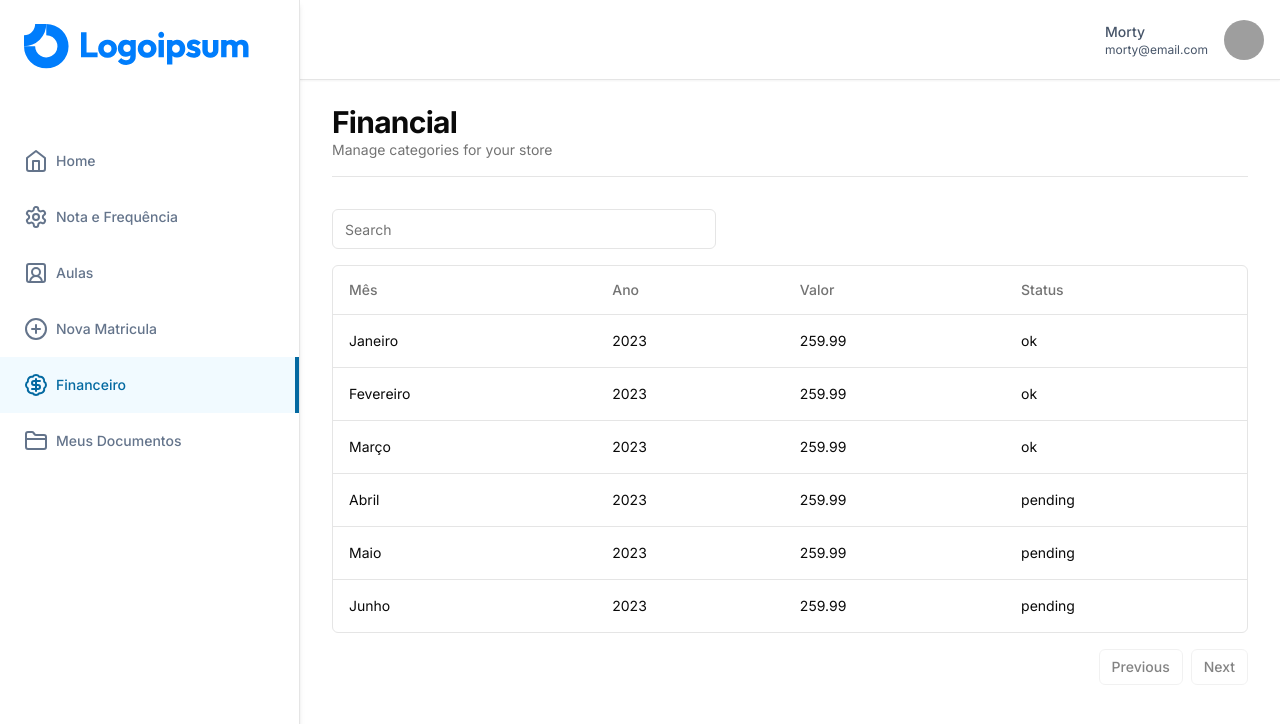
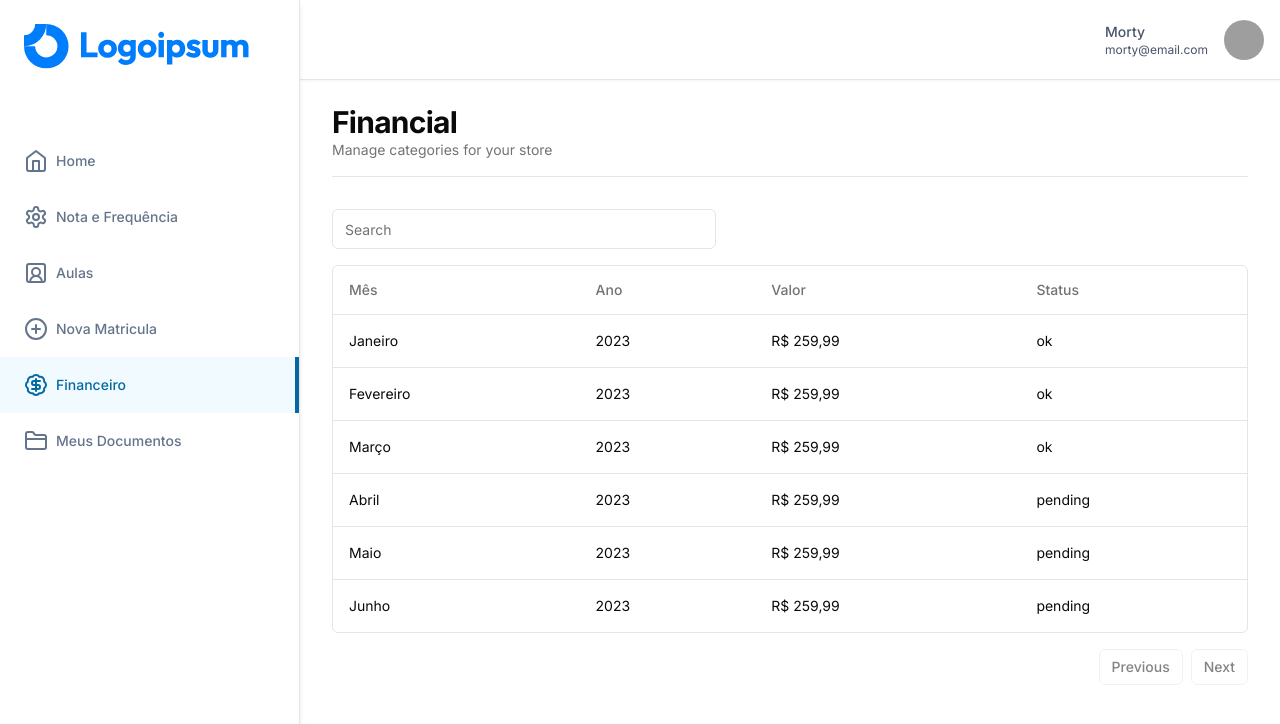
Before and after one commit to rbpolim/senac-gestao-escolar, a Next.js app: page /financial in a window 1280 px wide. Shown: the top 724 px of the page. Built offline with nearby package versions, Linux system fonts and the light colour scheme; grey boxes are pictures that could not be loaded.

Commit message:
fix: adjusted to deploy

```diff
--- a/app/(dashboard)/financial/_components/columns.tsx
+++ b/app/(dashboard)/financial/_components/columns.tsx
@@ -4,7 +4,7 @@ import { ColumnDef } from "@tanstack/react-table"
 
 export type CategoryColumn = {
   id: number
-  amount: number;
+  amount: string;
   status: string;
   month: string;
   year: number;
--- a/app/(dashboard)/financial/page.tsx
+++ b/app/(dashboard)/financial/page.tsx
@@ -6,42 +6,42 @@ import { columns } from "./_components/columns"
 export const data = [
   {
     id: 1,
-    amount: 259.99,
+    amount: 'R$ 259,99',
     status: "ok",
     month: "Janeiro",
     year: 2023,
   },
   {
     id: 1,
-    amount: 259.99,
+    amount: 'R$ 259,99',
     status: "ok",
     month: "Fevereiro",
     year: 2023,
   },
   {
     id: 1,
-    amount: 259.99,
+    amount: 'R$ 259,99',
     status: "ok",
     month: "Março",
     year: 2023,
   },
   {
     id: 1,
-    amount: 259.99,
+    amount: 'R$ 259,99',
     status: "pending",
     month: "Abril",
     year: 2023,
   },
   {
     id: 1,
-    amount: 259.99,
+    amount: 'R$ 259,99',
     status: "pending",
     month: "Maio",
     year: 2023,
   },
   {
     id: 1,
-    amount: 259.99,
+    amount: 'R$ 259,99',
     status: "pending",
     month: "Junho",
     year: 2023,
```
